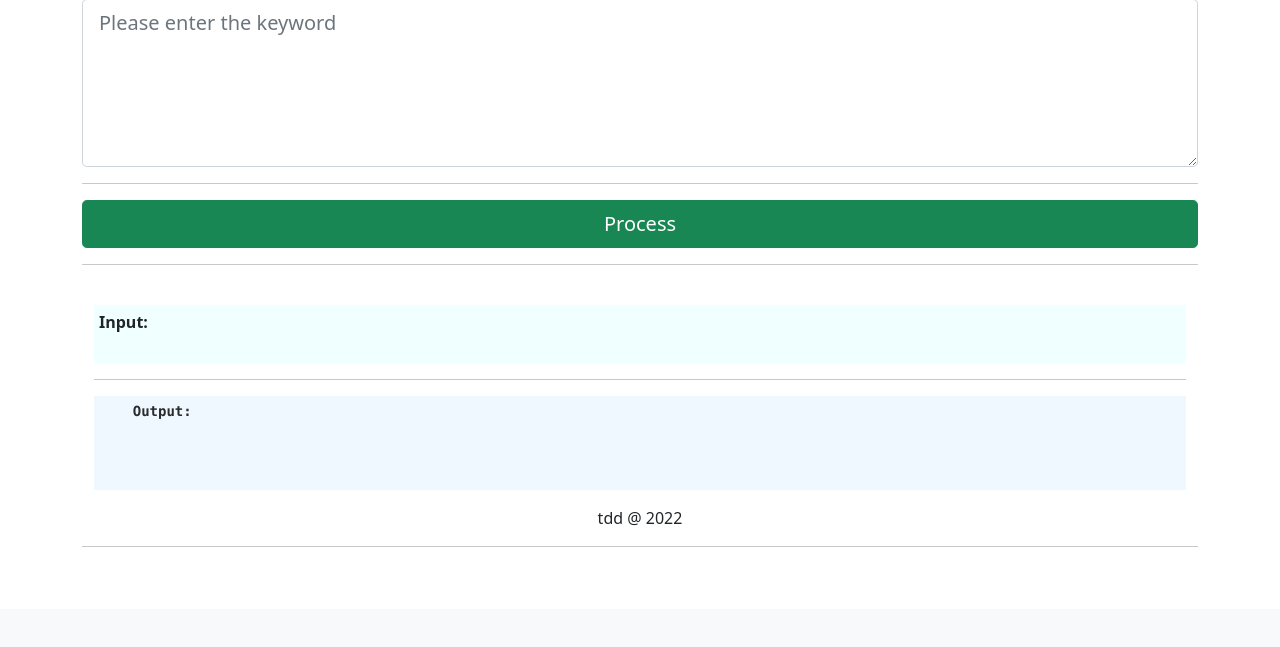
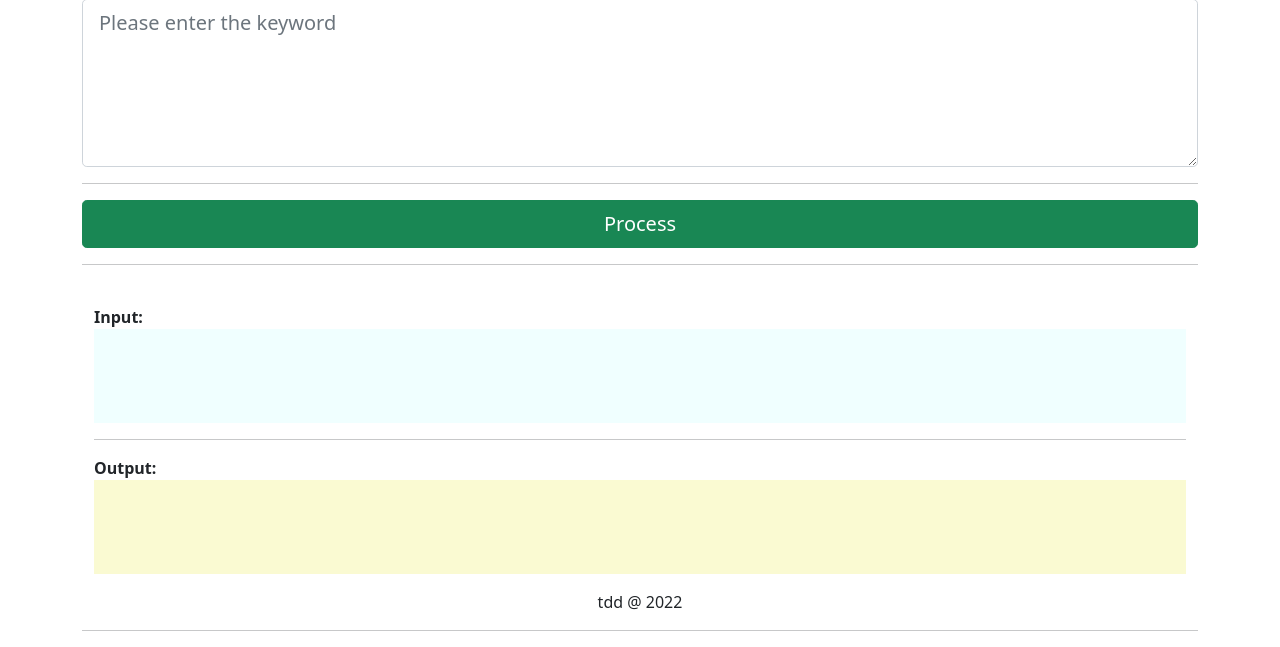
Before and after one commit to tdd-ai/tdd_tools, a Flask app: page /deascii in a window 1280 px wide. Shown: the part 191-838 px from the top of the page. Before the commit the page ends 738 px from the top, so only its background shows below. Run offline with Flask 2, Linux system fonts and the light colour scheme; some libraries are stand-ins or nearby versions.

Commit message:
Update deascii.html
Updated output text fields.

```diff
--- a/templates/deascii.html
+++ b/templates/deascii.html
@@ -32,17 +32,19 @@
                         </div>
                     </div>
                     <hr>
+
 <div class="container">
     {{ error }} <br>
-                    <p style="background:azure; padding:5px;">
-       <strong>Input:</strong></br> {{ word }} <br>
-                    </p>
+    <strong>Input:</strong>
+                    <pre style="background:azure; padding:5px;">
+       </br>{{ word }} <br>
+                    </pre>
                     <hr>
-                    <pre style="background:aliceblue; padding:5px;">
-    <strong>Output:</strong></br> {{ my_deasciified_turkish_txt }} <br>
+                </form>
+                <strong>Output:</strong>
+                <pre style="background:lightgoldenrodyellow; padding:5px;">
+    </br>{{ my_deasciified_turkish_txt }} <br>
                     </pre>
-
-                </form>
             </div>
         </div>
 
```
